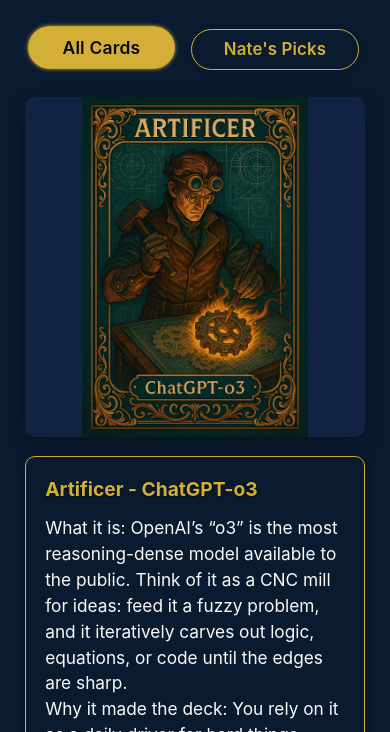
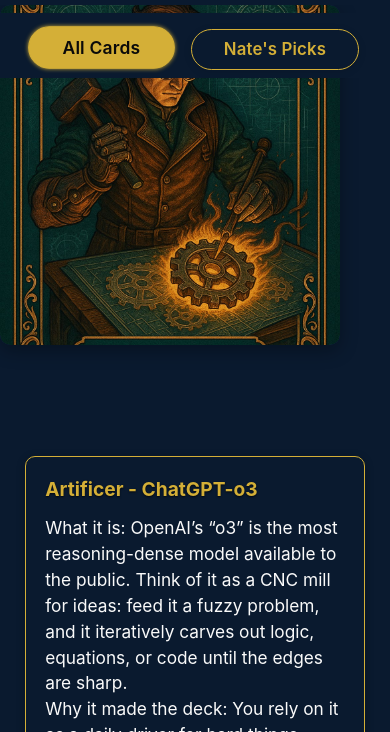
Before and after one commit to Cursed-Stegosaurus/ai-battle-cards, a plain HTML site: page index.html in a window 390 px wide. Shown: the part 112-844 px from the top of the page. Drawn offline with Linux system fonts and the light colour scheme.

Commit message:
Make mobile card image fill preview box using object-fit: cover and remove extra padding/margin

```diff
--- a/styles/simple-cards.css
+++ b/styles/simple-cards.css
@@ -190,37 +190,32 @@
   .card-stack {
     width: 90vw;
     max-width: 340px;
-    min-height: 220px;
-    display: flex;
-    align-items: center;
-    justify-content: center;
+    height: 340px;
+    padding: 0;
     margin: 0 auto 1.2rem auto;
-    position: relative;
-    height: 340px;
-    touch-action: pan-y;
+    background: transparent;
   }
   .stack-card {
     width: 100%;
+    height: 100%;
     max-width: 340px;
-    height: 100%;
+    max-height: 340px;
     border-radius: 10px;
+    background: var(--card-background);
     box-shadow: 0 6px 18px var(--shadow-color);
-    background: var(--card-background);
     position: absolute;
     left: 0;
     top: 0;
     display: flex;
     align-items: center;
     justify-content: center;
-    transition: transform 0.45s cubic-bezier(0.4,0,0.2,1), opacity 0.35s, box-shadow 0.2s;
+    overflow: hidden;
     z-index: 2;
-    will-change: transform, opacity;
-    overflow: hidden;
   }
   .stack-card img {
     width: 100%;
     height: 100%;
-    object-fit: contain;
+    object-fit: cover;
     background: transparent;
     border-radius: 10px;
     pointer-events: none;
@@ -228,6 +223,9 @@
     z-index: 3;
     box-shadow: 0 4px 16px 0 rgba(0,0,0,0.18);
     position: relative;
+    margin: 0;
+    padding: 0;
+    display: block;
   }
   .stack-card.slide-left {
     transform: translateX(-150vw) rotate(-18deg);
```
